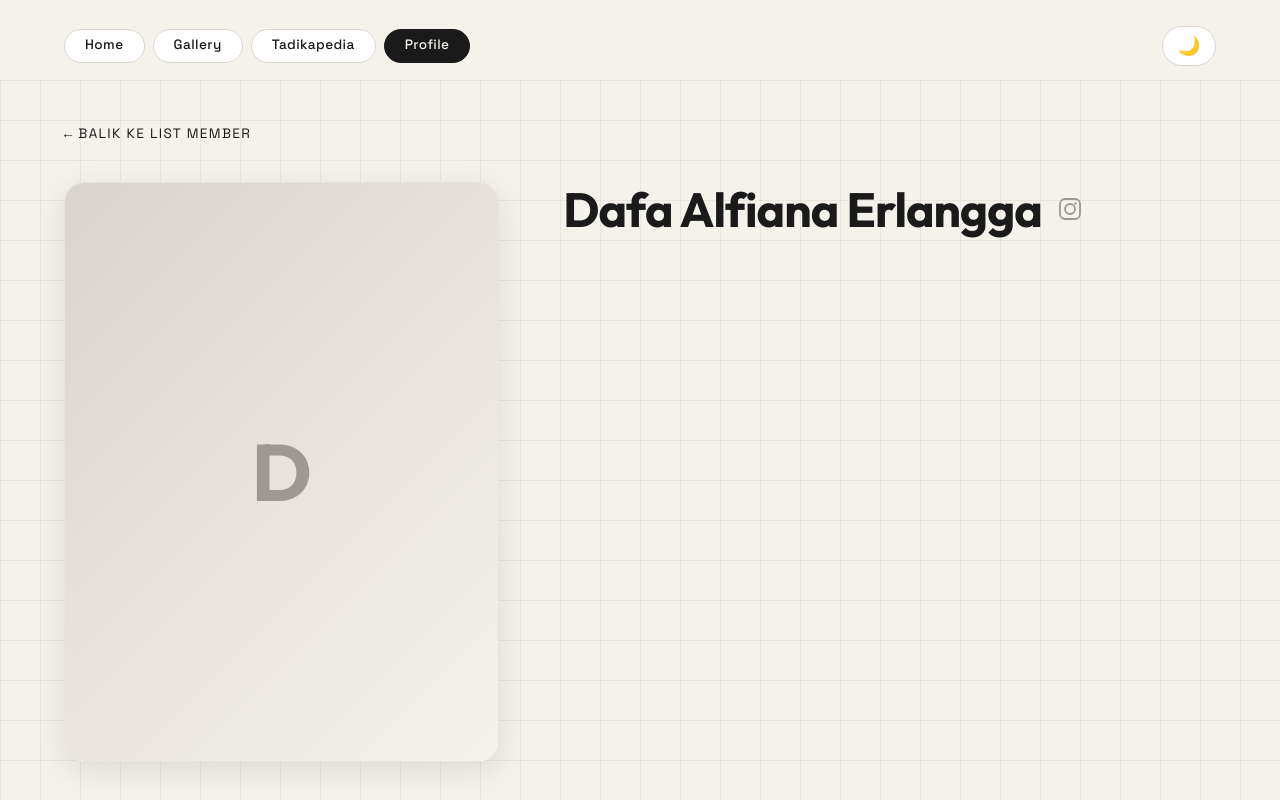
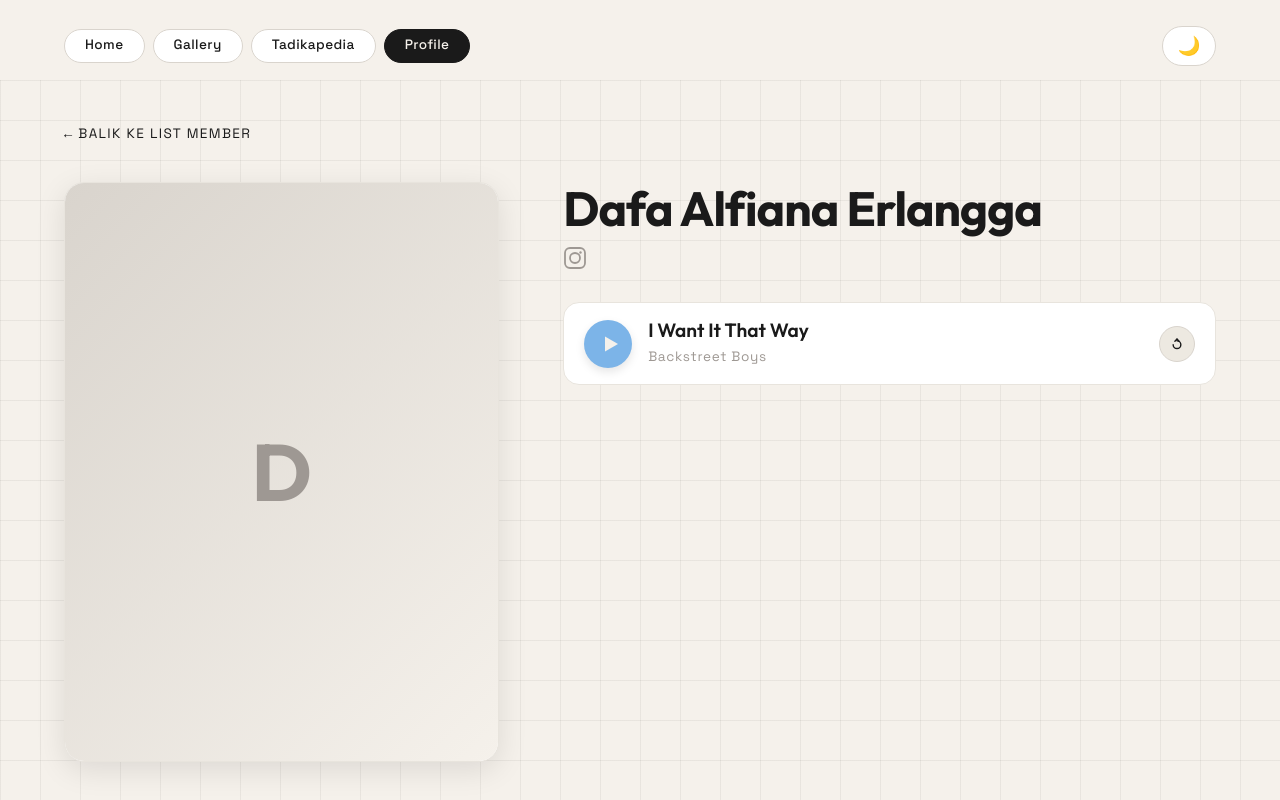
Before and after one commit to RafiMlnf/Tadika, a Next.js app: page /profile/dafa in a window 1280 px wide. Shown: the top 800 px of the page. Built offline with nearby package versions, Linux system fonts and the light colour scheme; a web font is replaced by a local one.

Commit message:
feat: implement encyclopedia page with trip wiki, timeline, and member profile components

```diff
--- a/src/app/profile/dafa/page.tsx
+++ b/src/app/profile/dafa/page.tsx
@@ -6,6 +6,13 @@ const dafa: Member = {
   id: "dafa",
   name: "Dafa Alfiana Erlangga",
   image: "",
+  favSong: {
+    audioSrc: "/audio/iwitw.mp3",
+    title: "I Want It That Way",
+    artist: "Backstreet Boys",
+    startAt: 144.5,
+    bpm: 100
+  },
   socials: { instagram: "@dxfng_" },
   bio: "...",
 };
--- a/src/components/MemberDetail.tsx
+++ b/src/components/MemberDetail.tsx
@@ -295,10 +295,12 @@ export default function MemberDetail({ member }: { member: Member }) {
             </div>
 
             <div className="profile-detail-info">
-              <div style={{ display: "flex", alignItems: "center", gap: 16, marginBottom: 32 }}>
-                <h1 className="font-display" style={{ fontSize: "3rem", margin: 0 }}>
+              <div style={{ display: "flex", flexDirection: "column", alignItems: "flex-start", gap: 12, marginBottom: 32 }}>
+                <h1 className="font-display" style={{ fontSize: "3rem", margin: 0, lineHeight: 1.1 }}>
                   {member.name}
                 </h1>
+                {(member.socials.instagram || member.socials.twitter) && (
+                  <div style={{ display: "flex", alignItems: "center", gap: 12 }}>
                     {member.socials.instagram && (
                       <a
                         href={`https://instagram.com/${member.socials.instagram.replace("@", "")}`}
@@ -330,19 +332,13 @@ export default function MemberDetail({ member }: { member: Member }) {
                       </a>
                     )}
                   </div>
+                )}
+              </div>
 
               {/* Spotify Favorite Song */}
               {member.spotifyTrackId && (
                 <div className="spotify-section" style={{ marginBottom: 40 }}>
-                  <div style={{ display: "flex", alignItems: "center", gap: 12, marginBottom: 16 }}>
-                    <span
-                      className="font-mono"
-                      style={{ fontSize: "0.85rem", color: "var(--color-text-muted)", letterSpacing: "0.05em" }}
-                    >
-                      LAGU FAVORIT
-                    </span>
-                  </div>
-                  <div className="spotify-embed-wrapper card" style={{ borderRadius: 12, overflow: "hidden" }}>
+                  <div className="spotify-embed-wrapper card" style={{ borderRadius: 16, overflow: "hidden", padding: 0 }}>
                     <iframe
                       src={`https://open.spotify.com/embed/track/${member.spotifyTrackId}?utm_source=generator&theme=0`}
                       width="100%"
@@ -350,7 +346,7 @@ export default function MemberDetail({ member }: { member: Member }) {
                       frameBorder="0"
                       allow="autoplay; clipboard-write; encrypted-media; fullscreen; picture-in-picture"
                       loading="lazy"
-                      style={{ borderRadius: 12, border: "none" }}
+                      style={{ borderRadius: 16, border: "none" }}
                     />
                   </div>
                 </div>
@@ -359,36 +355,27 @@ export default function MemberDetail({ member }: { member: Member }) {
               {/* Local Audio Player */}
               {member.favSong && (
                 <div className="yt-audio-section" style={{ marginBottom: 40 }}>
-                  <div style={{ display: "flex", alignItems: "center", gap: 12, marginBottom: 16 }}>
-                    <span
-                      className="font-mono"
-                      style={{ fontSize: "0.85rem", color: "var(--color-text-muted)", letterSpacing: "0.05em" }}
-                    >
-                      LAGU FAVORIT
-                    </span>
-                  </div>
-
                   {/* Hidden native audio element */}
                   <audio ref={audioRef} src={member.favSong.audioSrc} preload="metadata" crossOrigin="anonymous" />
 
                   {/* Clean Minimal Audio Player */}
-                  <div className="yt-audio-player" style={{ padding: 0, overflow: "hidden" }}>
-                    <div
-                      style={{
+                  <div className="yt-audio-player card" style={{
+                    padding: "16px 20px",
+                    borderRadius: 16,
                     display: "flex",
                     alignItems: "center",
-                        gap: "12px",
-                        width: "100%",
-                      }}
-                    >
+                    gap: "16px",
+                    background: "var(--color-surface)",
+                    border: "1px solid var(--color-border-light)"
+                  }}>
                     {/* Play / Pause */}
                     <button
                       className="yt-play-btn"
                       aria-label={isPlaying ? "Pause" : "Play"}
                       onClick={togglePlay}
                       style={{
-                          width: 40,
-                          height: 40,
+                        width: 48,
+                        height: 48,
                         borderRadius: "50%",
                         background: "var(--color-accent)",
                         border: "none",
@@ -397,69 +384,69 @@ export default function MemberDetail({ member }: { member: Member }) {
                         alignItems: "center",
                         justifyContent: "center",
                         cursor: "pointer",
-                          transition: "transform 0.2s ease, opacity 0.2s ease",
+                        flexShrink: 0,
+                        transition: "transform 0.2s cubic-bezier(0.34, 1.56, 0.64, 1), background-color 0.2s ease, box-shadow 0.2s ease",
+                        boxShadow: isPlaying ? "0 0 15px var(--color-accent)" : "0 4px 10px rgba(0,0,0,0.1)",
+                        transform: isPlaying ? "scale(0.95)" : "scale(1)",
                       }}
+                      onMouseEnter={(e) => { if(!isPlaying) e.currentTarget.style.transform = 'scale(1.05)' }}
+                      onMouseLeave={(e) => { if(!isPlaying) e.currentTarget.style.transform = 'scale(1)' }}
                     >
                       {isPlaying ? (
-                          <svg width="20" height="20" viewBox="0 0 24 24" fill="currentColor">
-                            <rect x="6" y="4" width="4" height="16" rx="1" />
-                            <rect x="14" y="4" width="4" height="16" rx="1" />
+                        <svg width="24" height="24" viewBox="0 0 24 24" fill="currentColor">
+                          <rect x="6" y="5" width="4" height="14" rx="1.5" />
+                          <rect x="14" y="5" width="4" height="14" rx="1.5" />
                         </svg>
                       ) : (
-                          <svg width="20" height="20" viewBox="0 0 24 24" fill="currentColor" style={{ marginLeft: 3 }}>
-                            <polygon points="6,4 20,12 6,20" />
+                        <svg width="24" height="24" viewBox="0 0 24 24" fill="currentColor" style={{ marginLeft: 3 }}>
+                          <path d="M7 4.5v15L20 12 7 4.5z" />
                         </svg>
                       )}
                     </button>
 
                     {/* Song Info */}
-                      <div className="yt-song-info" style={{ flex: 1, minWidth: 0 }}>
-                        <div style={{ display: 'flex', alignItems: 'baseline', gap: 8 }}>
-                          <span className="yt-song-title font-display" style={{ fontSize: '1.2rem', margin: 0 }}>{member.favSong.title}</span>
-                          <span className="yt-song-artist font-mono" style={{ fontSize: '0.8rem', color: 'var(--color-text-muted)' }}>{member.favSong.artist}</span>
+                    <div className="yt-song-info" style={{ flex: 1, minWidth: 0, display: "flex", flexDirection: "column", justifyContent: "center" }}>
+                      <div className="yt-song-title font-display" style={{ fontSize: '1.2rem', fontWeight: 600, margin: 0, whiteSpace: "nowrap", overflow: "hidden", textOverflow: "ellipsis", color: "var(--color-text)", lineHeight: 1.2 }}>
+                        {member.favSong.title}
+                      </div>
+                      <div className="yt-song-artist font-mono" style={{ fontSize: '0.85rem', color: 'var(--color-text-muted)', marginTop: 2, whiteSpace: "nowrap", overflow: "hidden", textOverflow: "ellipsis" }}>
+                        {member.favSong.artist}
                       </div>
                     </div>
 
-                      {/* Reset to startAt */}
+                    {/* Reset Button */}
                     <button
                       className="yt-reset-btn"
                       aria-label="Reset"
                       onClick={handleReset}
                       style={{
-                          width: 28,
-                          height: 28,
+                        width: 36,
+                        height: 36,
                         borderRadius: "50%",
-                          background: "transparent",
+                        background: "var(--color-bg-alt)",
                         border: "1px solid var(--color-border)",
+                        color: "var(--color-text)",
                         display: "flex",
                         alignItems: "center",
                         justifyContent: "center",
                         cursor: "pointer",
-                          opacity: 0.6,
                         flexShrink: 0,
-                          transition: "opacity 0.2s ease",
+                        transition: "all 0.2s ease",
                       }}
-                        onMouseEnter={(e) => e.currentTarget.style.opacity = '1'}
-                        onMouseLeave={(e) => e.currentTarget.style.opacity = '0.6'}
+                      onMouseEnter={(e) => {
+                        e.currentTarget.style.background = 'var(--color-border)';
+                        e.currentTarget.style.transform = 'rotate(-30deg)';
+                      }}
+                      onMouseLeave={(e) => {
+                         e.currentTarget.style.background = 'var(--color-bg-alt)';
+                         e.currentTarget.style.transform = 'rotate(0deg)';
+                      }}
                     >
-                        <svg width="12" height="12" viewBox="0 0 20 20" fill="none">
-                          <path
-                            d="M10 3v2.5A5.5 5.5 0 1 1 4.5 11"
-                            stroke="currentColor"
-                            strokeWidth="2"
-                            strokeLinecap="round"
-                            strokeLinejoin="round"
-                          />
-                          <polyline
-                            points="7 6 10 3 13 6"
-                            stroke="currentColor"
-                            strokeWidth="2"
-                            strokeLinecap="round"
-                            strokeLinejoin="round"
-                          />
+                      <svg width="14" height="14" viewBox="0 0 20 20" fill="none">
+                        <path d="M10 3v2.5A5.5 5.5 0 1 1 4.5 11" stroke="currentColor" strokeWidth="2" strokeLinecap="round" strokeLinejoin="round" />
+                        <polyline points="7 6 10 3 13 6" stroke="currentColor" strokeWidth="2" strokeLinecap="round" strokeLinejoin="round" />
                       </svg>
                     </button>
-                    </div>
                   </div>
                 </div>
               )}
```
Also changed, not shown: src/app/ensiklopedia/page.tsx (+7 -6 lines), 1 other file (tests, documents, lock files or other folders). Lines whose indentation alone changed are shown as unchanged.
